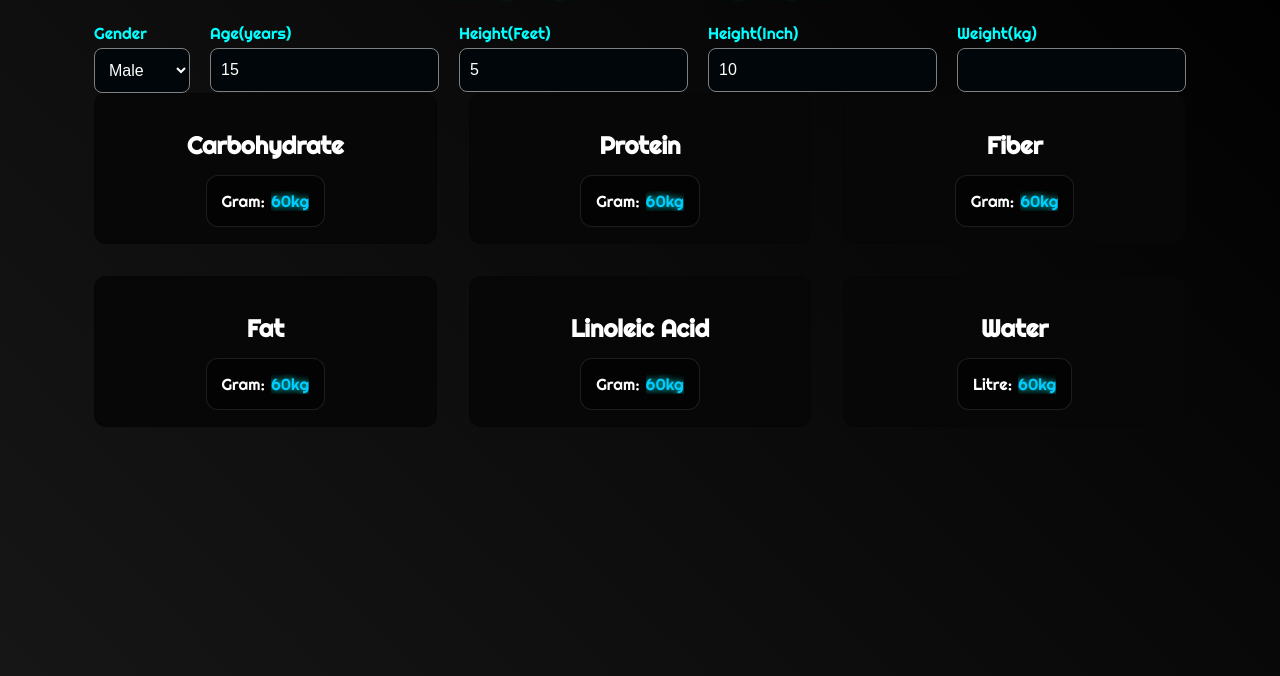
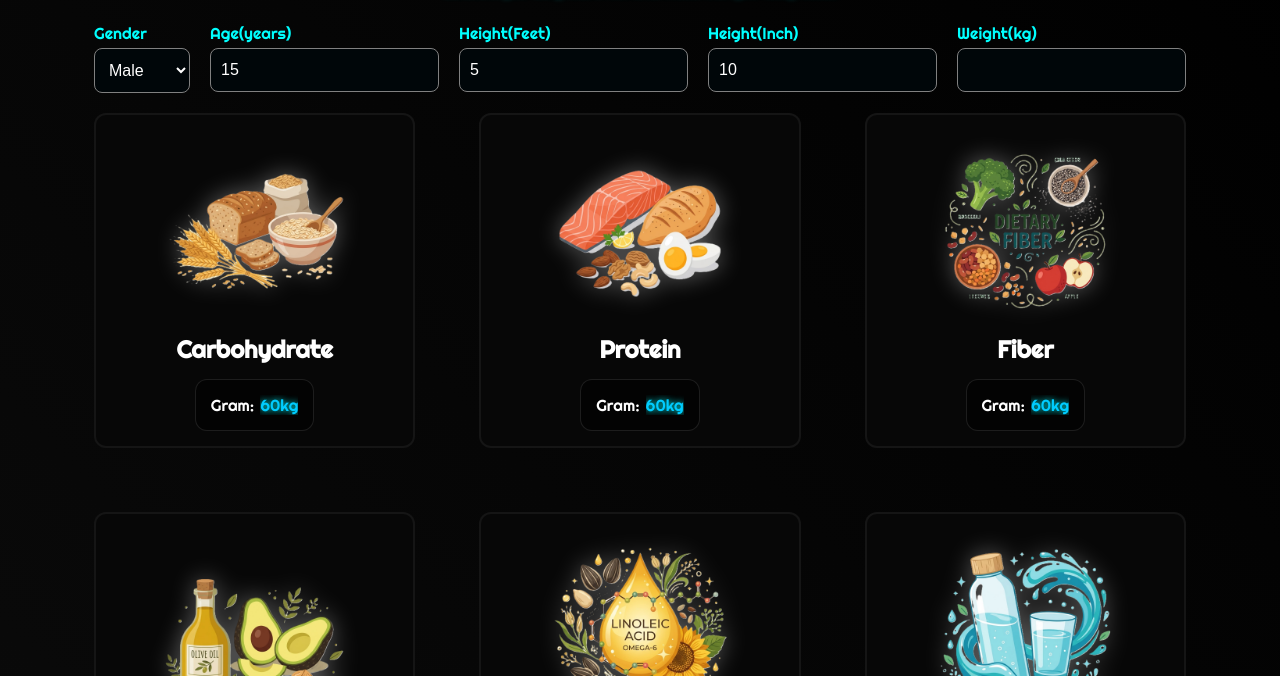
Before and after one commit to ShresthaPrasum/CALCUX, a website: page Calculators/Health/Nutrient Calculator/index.html in a window 1280 px wide. Shown: the part 124-800 px from the top of the page. Drawn offline with Linux system fonts and the light colour scheme; a web font is replaced by a local one.

Commit message:
Completed adding the images and now time to add the logic to calculate the amount of macro nutrient

```diff
--- a/Calculators/Health/Nutrient Calculator/index.html
+++ b/Calculators/Health/Nutrient Calculator/index.html
@@ -23,7 +23,7 @@
             justify-content: center;
             font-family: "Righteous", sans-serif;
             position: relative;
-            background: linear-gradient(45deg,rgb(22, 22, 22),rgb(0, 0, 0));
+            background: linear-gradient(45deg,rgb(10, 10, 10),rgb(0, 0, 0));
         }
 
         .calculator{
@@ -71,9 +71,18 @@
             margin-top: 6px;
         }
 
+        img{
+            width: fit-content;
+            border-radius: 50%;
+            height: 200px;
+            object-fit: cover;
+            filter: drop-shadow(0 0 12px rgba(255, 255, 255, 0.336));
+        }
+
         input, select {
             padding: 12px 10px;
             background-color: rgb(0, 6, 9);
+
             color: white;
             width: 100%;
             font-size: 1rem;
@@ -98,8 +107,9 @@
 
         .nutrient-grid {
             display: grid;
-            grid-template-columns: repeat(auto-fill, minmax(280px, 1fr));
-            gap: 2rem;
+            grid-template-columns: repeat(auto-fill, minmax(260px, 1fr));
+            gap: 4rem;
+            margin-top: 20px;
             width: 100%;
         }
 
@@ -107,11 +117,15 @@
             display:flex;
             flex-direction: column;
             align-items: center;
-            border: 2px solid rgba(0, 0, 0, 0.115);
+            border: 2px solid rgba(29, 29, 29, 0.627);
             border-radius: 12px;
             padding: 15px;
             overflow: hidden;
             background-color: rgb(7, 7, 7);
+        }
+
+        .nutrient-card h2{
+            text-align: center;
         }
 
         .nutrient-data{
@@ -187,7 +201,7 @@
         <div class="nutrient-grid">
             <div class="nutrient-card">
                 <div class="card-first flex column ai jc">
-                    <img src="" alt="">
+                    <img src="/Calculators/Health/Nutrient Calculator/carbohydrate.png" alt="">
                     <h2>Carbohydrate</h2>
                 </div>
 
@@ -206,7 +220,7 @@
             </div>
             <div class="nutrient-card">
                 <div class="card-first flex column ai jc">
-                    <img src="" alt="">
+                    <img src="/Calculators/Health/Nutrient Calculator/protein.png" alt="">
                     <h2>Protein</h2>
                 </div>
 
@@ -225,7 +239,7 @@
             </div>
             <div class="nutrient-card">
                 <div class="card-first flex column ai jc">
-                    <img src="" alt="">
+                    <img src="/Calculators/Health/Nutrient Calculator/fiber.png" alt="">
                     <h2>Fiber</h2>
                 </div>
 
@@ -244,7 +258,7 @@
             </div>
             <div class="nutrient-card">
                 <div class="card-first flex column ai jc">
-                    <img src="" alt="">
+                    <img src="/Calculators/Health/Nutrient Calculator/fat.png" alt="">
                     <h2>Fat</h2>
                 </div>
 
@@ -263,7 +277,7 @@
             </div>
             <div class="nutrient-card">
                 <div class="card-first flex column ai jc">
-                    <img src="" alt="">
+                    <img src="/Calculators/Health/Nutrient Calculator/omega.png" alt="">
                     <h2>Linoleic Acid</h2>
                 </div>
 
@@ -282,7 +296,7 @@
             </div>
             <div class="nutrient-card">
                 <div class="card-first flex column ai jc">
-                    <img src="" alt="">
+                    <img src="/Calculators/Health/Nutrient Calculator/water.png" alt="">
                     <h2>Water</h2>
                 </div>
 
```
Also changed, not shown: Calculators/Health/Nutrient Calculator/carbohydrate.png (added), Calculators/Health/Nutrient Calculator/fat.png (added), Calculators/Health/Nutrient Calculator/fiber.png (added), Calculators/Health/Nutrient Calculator/omega.png (added), Calculators/Health/Nutrient Calculator/protein.png (added), Calculators/Health/Nutrient Calculator/water.png (added).
